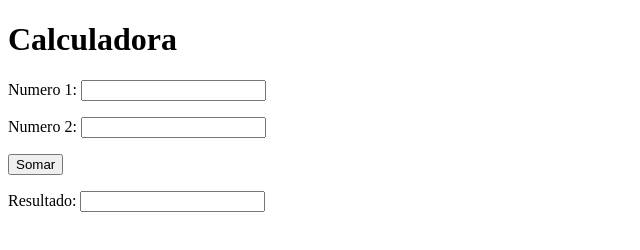
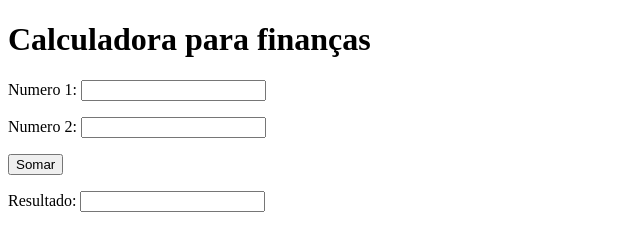
Before and after one commit to jorgeavila11/exerciciosProgWeb, a plain HTML site: page index.html in a window 1280 px wide. Shown: the whole page, without its empty margins (0-640 px from the left). Drawn offline with Linux system fonts and the light colour scheme.

Commit message:
segundo commit: modifiação no index

```diff
--- a/index.html
+++ b/index.html
@@ -8,7 +8,7 @@
 
 </head>
 <body>
-    <h1>Calculadora</h1>
+    <h1>Calculadora para finanças</h1>
 
     <form action="#">
         <p>Numero 1: <input type="number" name="numero1" id="numero1"  ></p>
```
